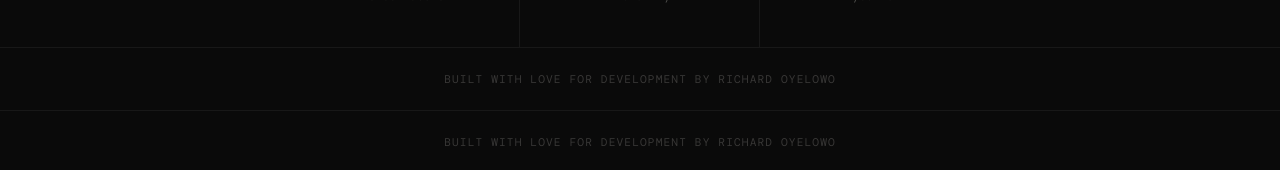
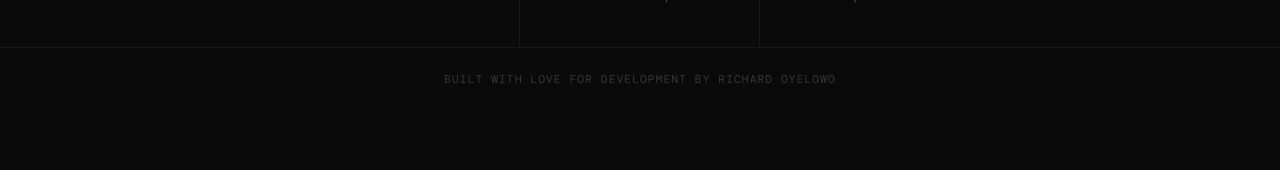
Before and after one commit to RichardOyelowo/url-shortener, a FastAPI app: page / in a window 1280 px wide. Shown: the part 972-1142 px from the top of the page. After the commit the page ends 1055 px from the top, so only its background shows below. Run offline with FastAPI, Linux system fonts and the light colour scheme; parts of the project's set-up code (start-up, migrations or seed data) failed here and were passed over; some web fonts are replaced.

Commit message:
fix:footer duplication

```diff
--- a/app/routers/links.py
+++ b/app/routers/links.py
@@ -14,7 +14,6 @@ router = APIRouter()
 @router.get("/{shortcode}")
 async def load_link(request: Request, shortcode:str, db: SessionDep):
     if shortcode == "admin":
-        from fastapi.responses import RedirectResponse
         return RedirectResponse(url="/admin/")
 
     results = await db.execute(select(Link).where(Link.short_code == shortcode))
--- a/app/templates/layout.html
+++ b/app/templates/layout.html
@@ -33,10 +33,4 @@
             </footer>
         </div>
     </body>
-
-    <footer class="mt-auto py-3 text-center">
-        <div class="container">
-            <p class="text-muted mb-0">Built with love for development by Richard Oyelowo</p>
-        </div>
-    </footer>
 </html>
--- a/requirements.txt
+++ b/requirements.txt
@@ -8,4 +8,4 @@ python-multipart==0.0.22
 aiofiles
 Jinja2==3.1.6
 sqladmin==0.23.0
-itsdangerous=2.2.0
+itsdangerous==2.2.0
```
